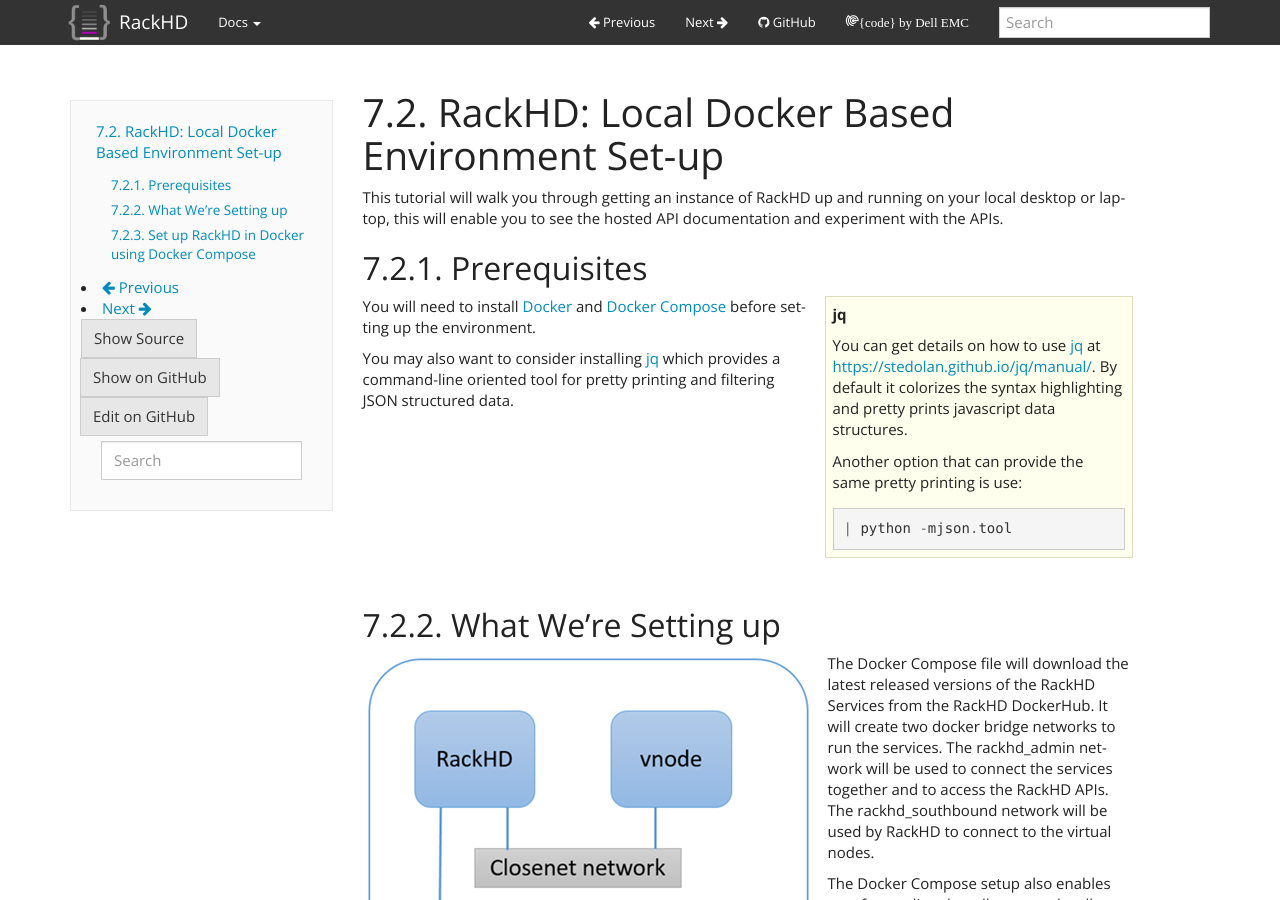
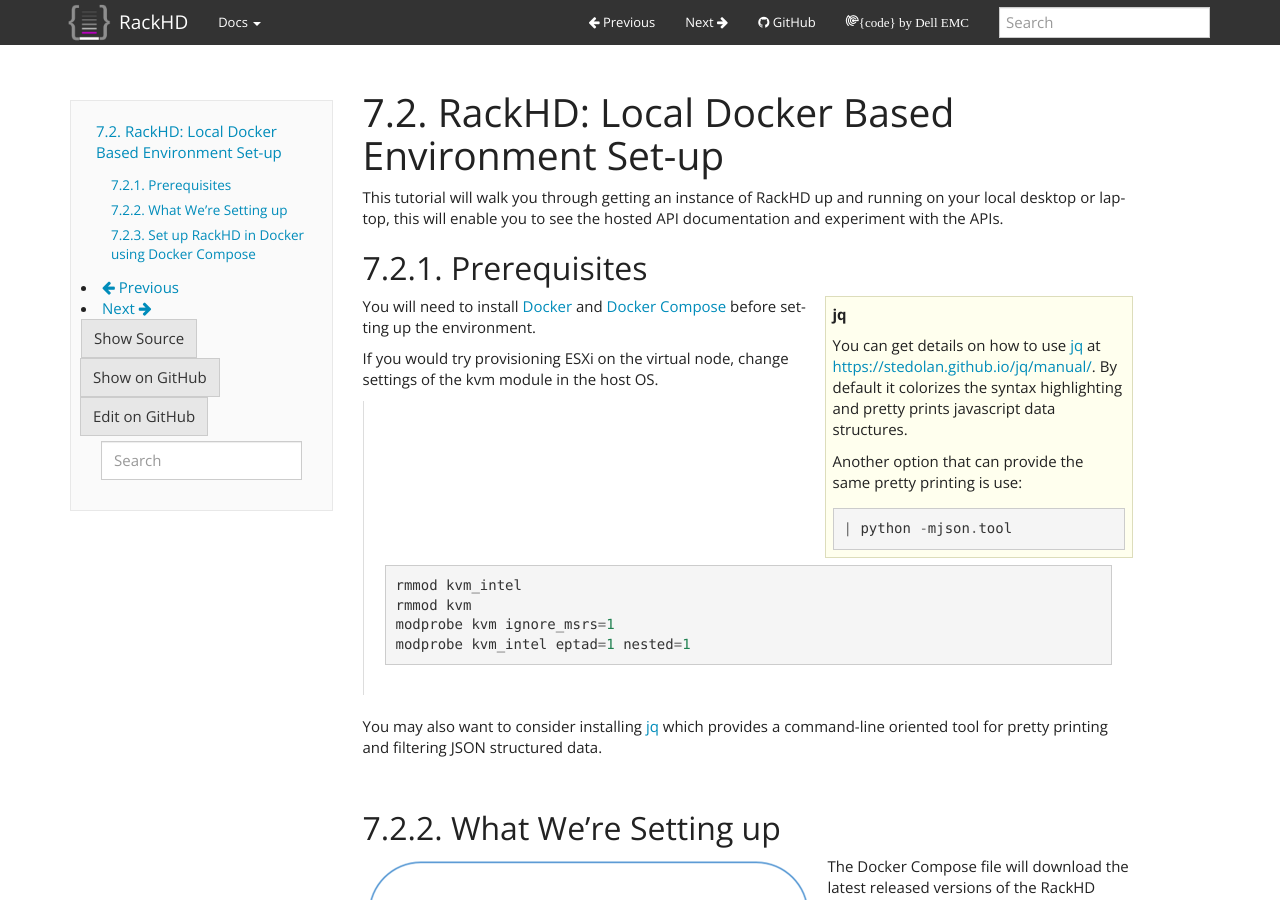
Before and after one commit to RackHD/docs, a Sphinx documentation site: the page built from docs/tutorials/docker-setup.rst, in a window 1280 px wide and 900 px high. Built offline with Sphinx 7.4.7, drawn with Linux system fonts in a browser that asks for light colours.

Commit message:
Add prerequisite steps for ESXi installation in docker environment

```diff
--- a/docs/tutorials/docker-setup.rst
+++ b/docs/tutorials/docker-setup.rst
@@ -16,6 +16,15 @@
         | python -mjson.tool
 
 You will need to install `Docker`_ and `Docker Compose`_ before setting up the environment.
+
+If you would try provisioning ESXi on the virtual node, change settings of the kvm module in the host OS.
+
+    .. code::
+
+		rmmod kvm_intel
+		rmmod kvm
+		modprobe kvm ignore_msrs=1
+		modprobe kvm_intel eptad=1 nested=1
 
 You may also want to consider installing `jq`_ which provides a command-line
 oriented tool for pretty printing and filtering JSON structured data.
```
